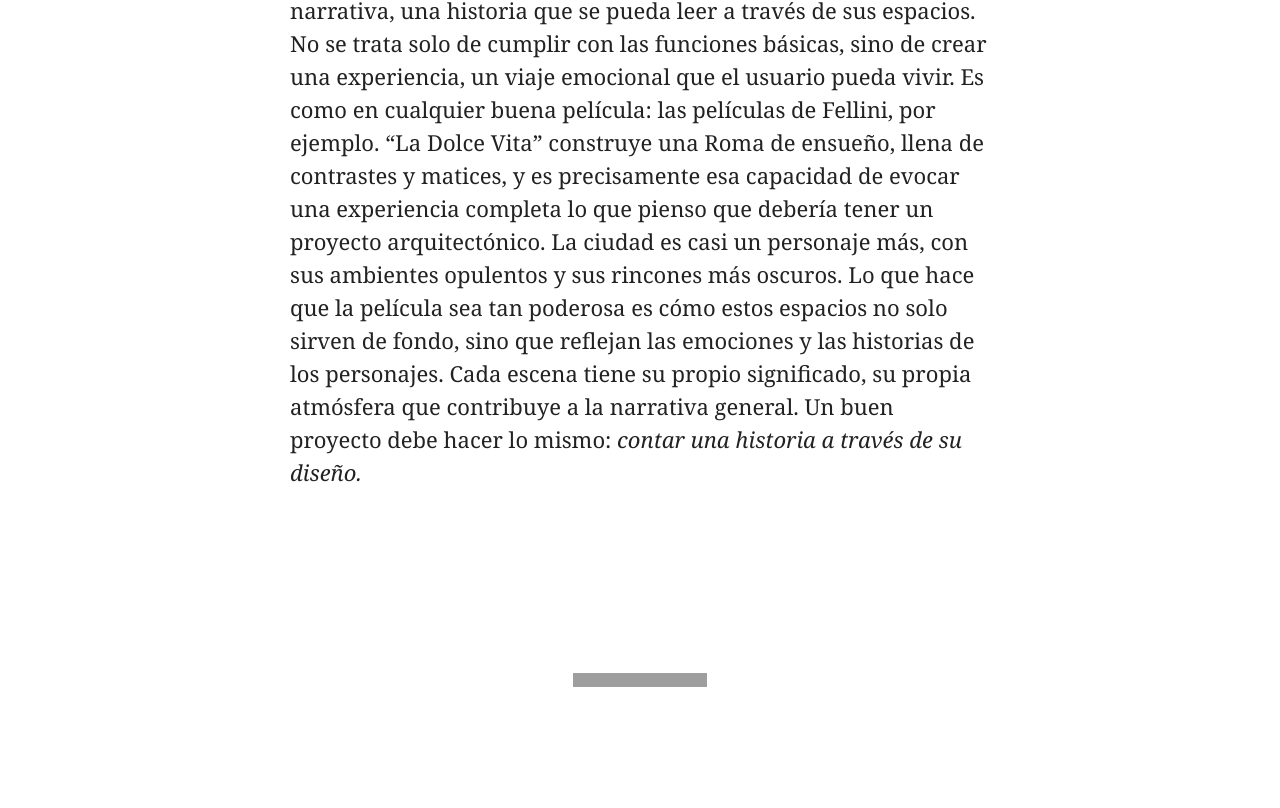
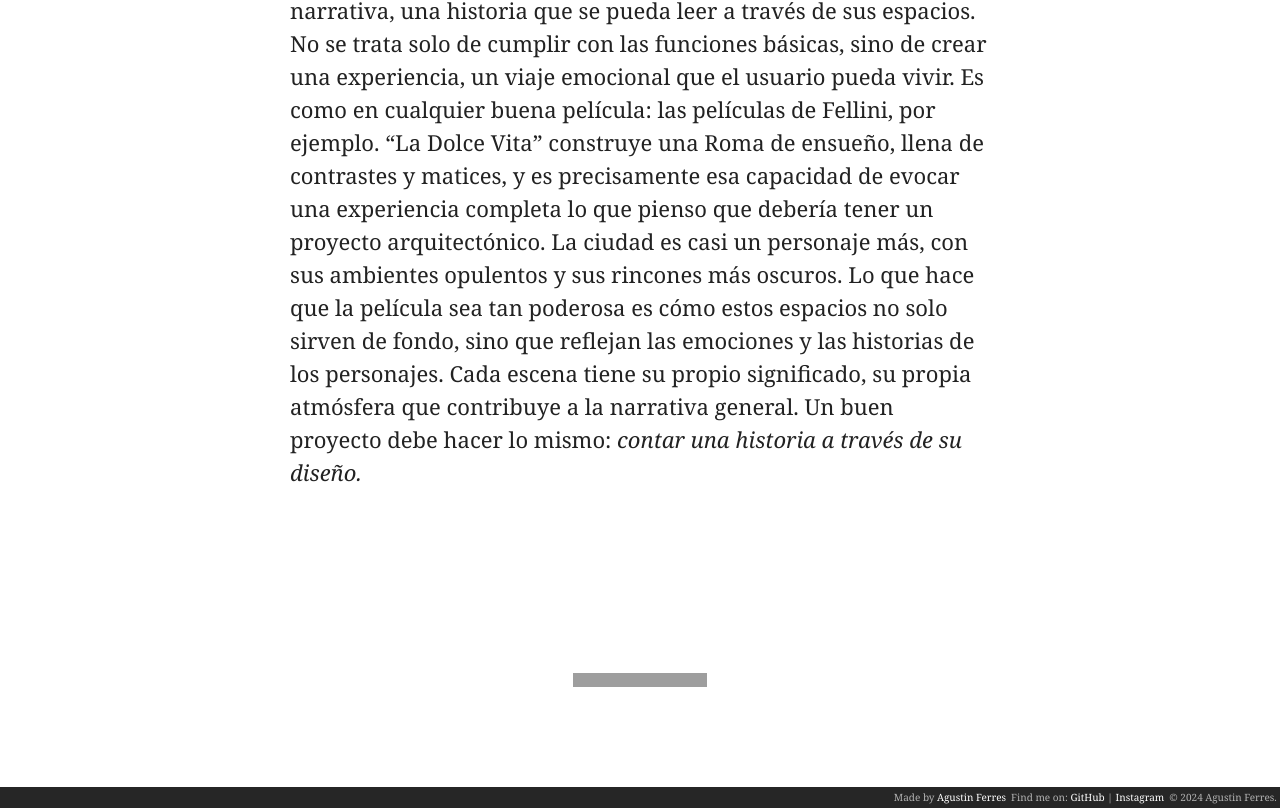
Before and after one commit to AgustinFerres/facundo-interview, a website built with webpack: page index.html in a window 1280 px wide. Shown: the part 9284-10092 px from the top of the page. Before the commit the page ends 10071 px from the top, so only its background shows below. Built offline with nearby package versions, Linux system fonts and the light colour scheme; grey boxes are pictures that could not be loaded.

Commit message:
added footer

```diff
--- a/css/style.css
+++ b/css/style.css
@@ -159,6 +159,17 @@ main > * {
   margin: 100px auto;
 }
 
+footer {
+  background: #262626;
+  color: rgba(255, 255, 255, 0.65);
+  padding: 0.1rem;
+  font-size: 10px;
+  text-align: right;
+  display: flex;
+  justify-content: flex-end;
+  gap: 5px;
+}
+
 @media (max-width: 1000px) {
   #nav-principal {
     display: none;
@@ -203,4 +214,10 @@ main > * {
   main {
     margin: 0 10%;
   }
+
+  footer {
+    justify-content: center;
+    text-align: left;
+    font-size: 8px;
+  }
 }
--- a/index.html
+++ b/index.html
@@ -349,6 +349,19 @@
 
   <div class="ld-fin ld-block"></div>
 </main>
+<footer><footer>
+  <p>
+    Made by <a href="https://www.linkedin.com/in/agustinferres/" >Agustin Ferres</a>
+  </p>
+  <p>
+    Find me on:
+    <a href="https://github.com/AgustinFerres">GitHub</a> |
+    <a href="https://instagram.com/aferres_44">Instagram</a>
+  </p>
+  <p>
+    &copy; 2024 Agustin Ferres.
+  </p>
+</footer>
 <script src="js/app.js" defer></script>
 
 </body>
```
